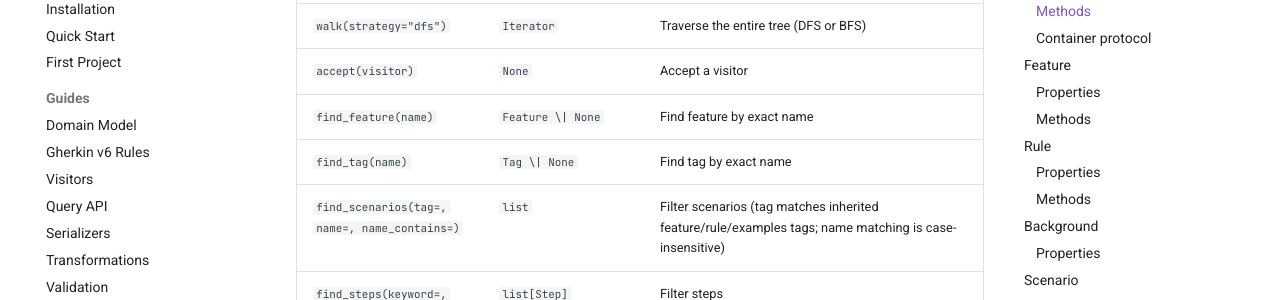
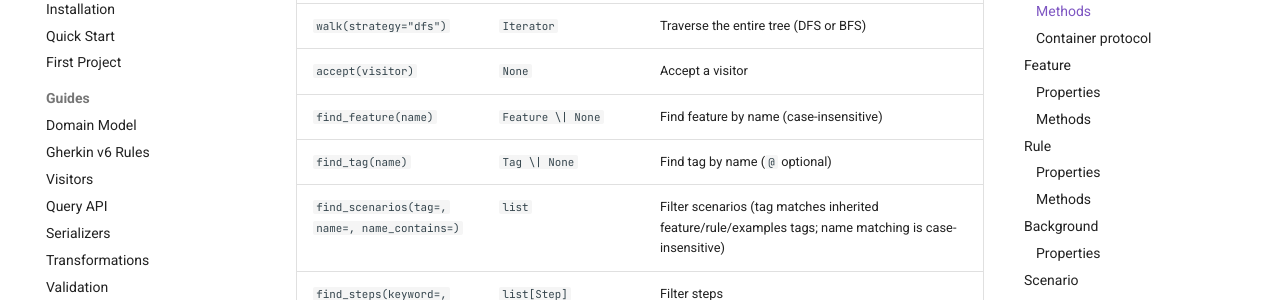
Before and after one commit to MathiasPaulenko/behave-model, an MkDocs documentation site: the page built from docs/api/model.md, in a window 1280 px wide and 900 px high, scrolled down 670 px. Shown: the part 151-451 px from the top of the window. Built offline with MkDocs 1.6.1 and Material for MkDocs 9.7.7, drawn with Linux system fonts in a browser that asks for light colours; comment, search, counter and statistics services are not loaded.

Commit message:
docs: correct find_feature/find_tag descriptions

```diff
--- a/docs/api/model.md
+++ b/docs/api/model.md
@@ -24,8 +24,8 @@ from behave_model import Project, Feature
 | `statistics()` | `dict` | Project metrics |
 | `walk(strategy="dfs")` | `Iterator` | Traverse the entire tree (DFS or BFS) |
 | `accept(visitor)` | `None` | Accept a visitor |
-| `find_feature(name)` | `Feature \| None` | Find feature by exact name |
-| `find_tag(name)` | `Tag \| None` | Find tag by exact name |
+| `find_feature(name)` | `Feature \| None` | Find feature by name (case-insensitive) |
+| `find_tag(name)` | `Tag \| None` | Find tag by name (`@` optional) |
 | `find_scenarios(tag=, name=, name_contains=)` | `list` | Filter scenarios (tag matches inherited feature/rule/examples tags; name matching is case-insensitive) |
 | `find_steps(keyword=, text_contains=)` | `list[Step]` | Filter steps |
 | `find_features_with_tag(tag)` | `list[Feature]` | Features with a given tag |
```
Also changed, not shown: docs/guides/domain_model.md (+2 -2 lines).
